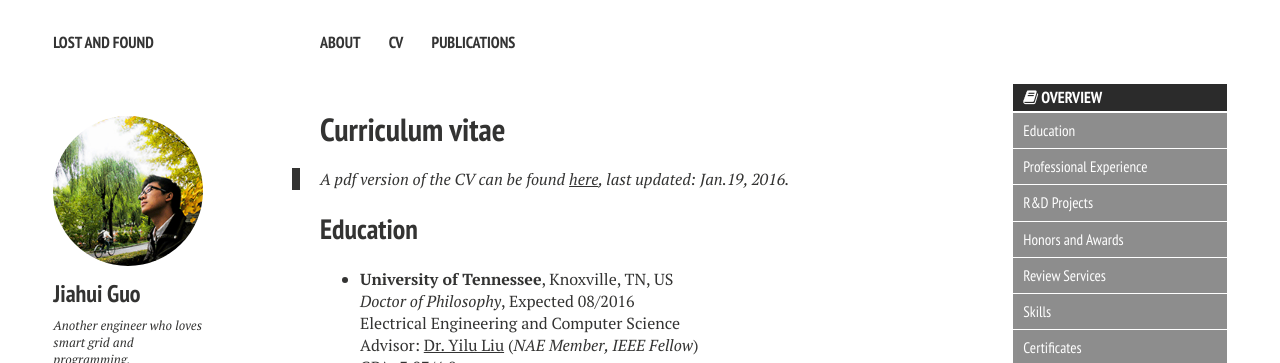
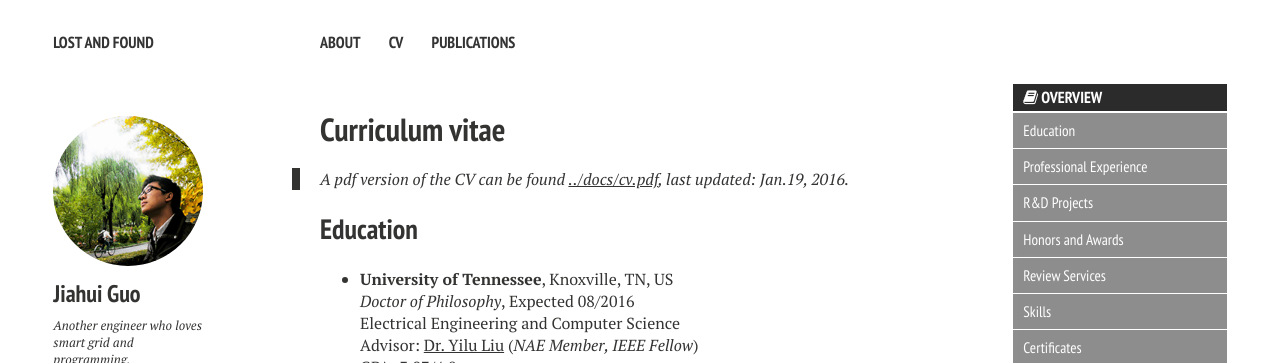
Before and after one commit to JiahuiGuo/jiahuiguo.github.io, a Jekyll site: the page built from cv.md, in a window 1280 px wide and 900 px high. Shown: the top 363 px of the window. Built offline with Jekyll 4.4.1, drawn with Linux system fonts in a browser that asks for light colours; nearby versions of some CDN libraries.

Commit message:
Update cv.md

```diff
--- a/cv.md
+++ b/cv.md
@@ -9,7 +9,7 @@ share: false
 
 {% include _toc.html %}
 
-> A pdf version of the CV can be found [here](cv.pdf), last updated: Jan.19, 2016.
+> A pdf version of the CV can be found [../docs/cv.pdf](cv.pdf), last updated: Jan.19, 2016.
 
 ## Education
 - **University of Tennessee**, Knoxville, TN, US
```
